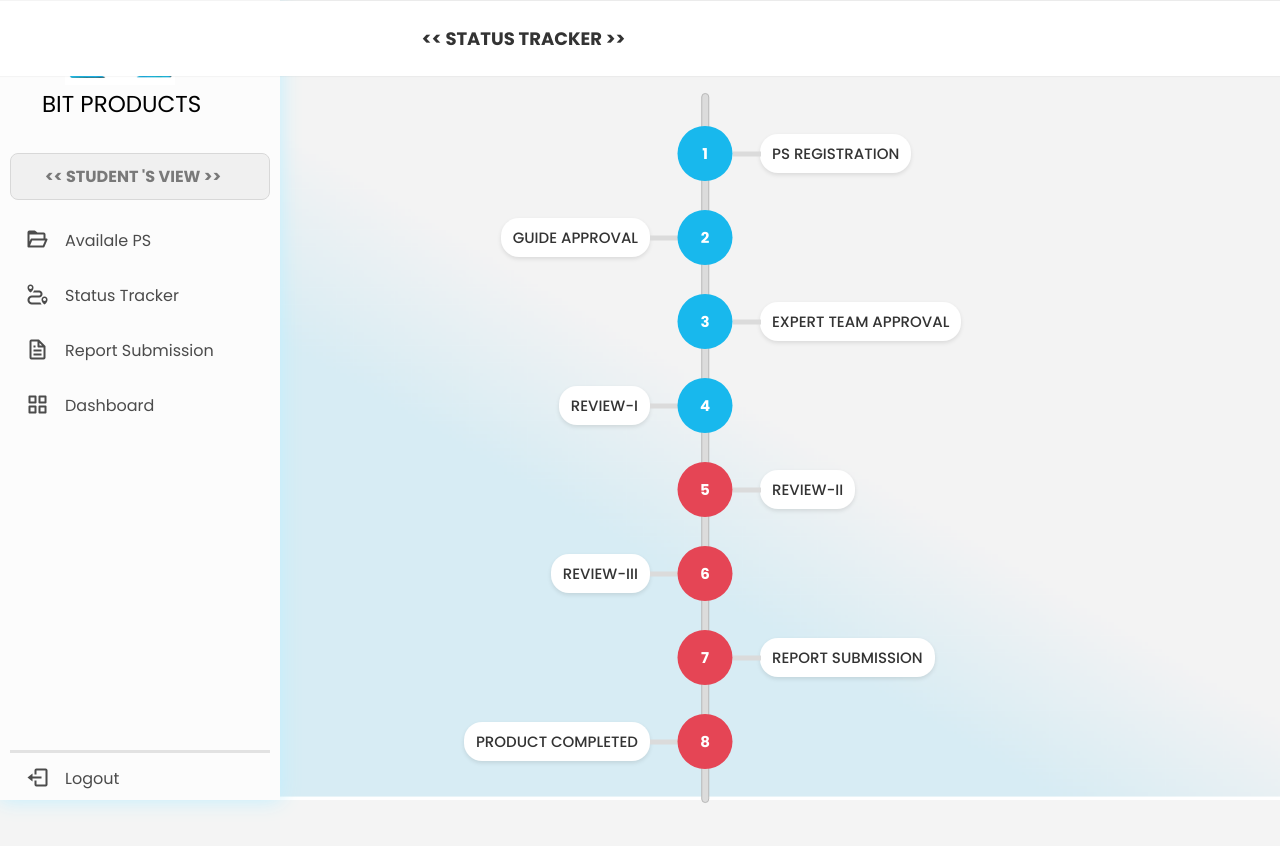
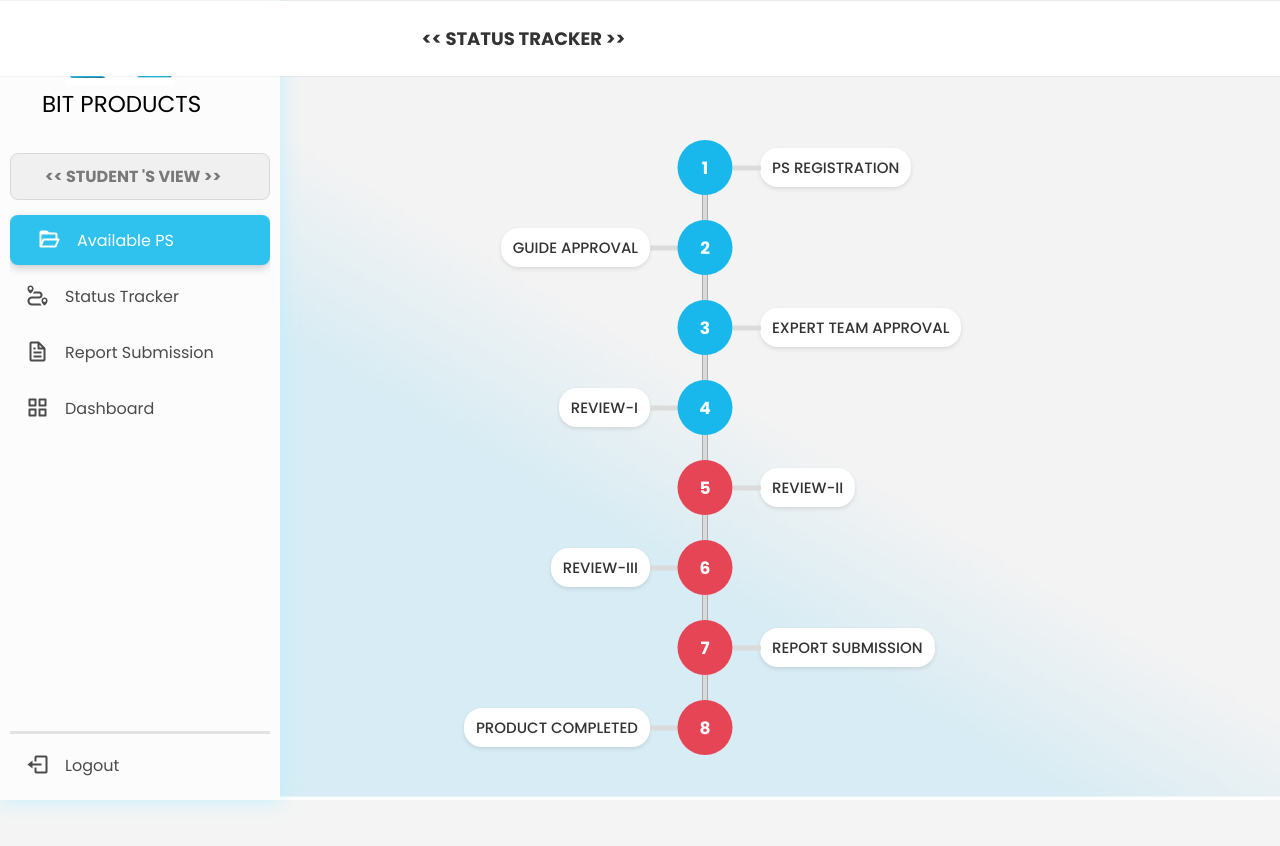
Before and after one commit to BalajiiSelvam/BIT-Prodcuts, a React (Vite) app: page /stracker in a window 1280 px wide. Shown: the top 846 px of the page. Built offline with nearby package versions, Linux system fonts and the light colour scheme.

Commit message:
Stracker updated

```diff
--- a/src/components/Ssidebar.jsx
+++ b/src/components/Ssidebar.jsx
@@ -1,56 +1,82 @@
-import React from 'react'
+import React, { useState } from 'react';
 import '@fortawesome/fontawesome-free/css/all.css';
-import './sbar.css'
-import BIT from '../assets/logo192.png'
+import './sbar.css';
+import BIT from '../assets/logo192.png';
 import { Link } from 'react-router-dom';
 
 export default function Ssidebar() {
+  const [activeLink, setActiveLink] = useState('/availps'); // Default active link
+
+  const handleLinkClick = (path) => {
+    setActiveLink(path);
+  };
+
   return (
     <>
       <nav className='sidebar locked'>
         <div className='logo_items flex'>
           <span className='nav_image'>
-            <img src={BIT} alt=""/>
+            <img src={BIT} alt="" />
           </span>
           <span className='logo_name'>BIT PRODUCTS</span>
         </div>
-      <div class="menu_container">
-        <div class="menu_items">
-          <ul class="menu_item">
-            <div class="menu_title flex">
-              <h3 class="title">&lt;&lt; STUDENT 'S VIEW &gt;&gt;</h3>
-              <span class="line"></span>
+        <div className='menu_container'>
+          <div className='menu_items'>
+            <ul className='menu_item'>
+              <div className='menu_title flex'>
+                <h3 className='title'>&lt;&lt; STUDENT 'S VIEW &gt;&gt;</h3>
+                <span className='line'></span>
               </div>
-            <li class="item">
-              <Link to="/availps" class="link flex">
+              <li className='item'>
+                <Link
+                  to="/availps"
+                  className={`link flex ${activeLink === '/availps' ? 'active' : ''}`}
+                  onClick={() => handleLinkClick('/availps')}
+                >
                   <i className="bx bx-folder-open" style={{ fontSize: '24px' }}></i>
-              <span>Availale PS</span>
+                  <span>Available PS</span>
                 </Link>
               </li>
-            <li className="item">
-  <Link to="/stracker" className="link flex">
+              <li className='item'>
+                <Link
+                  to="/stracker"
+                  className={`link flex ${activeLink === '/stracker' ? 'active' : ''}`}
+                  onClick={() => handleLinkClick('/stracker')}
+                >
                   <i className="bx bx-trip" style={{ fontSize: '24px' }}></i>
                   <span>Status Tracker</span>
                 </Link>
               </li>
-            <li class="item">
-              <a href="#" class="link flex">
-              <i class="bx bx-file"></i>
+              <li className='item'>
+                <a
+                  href="#"
+                  className={`link flex ${activeLink === '/report' ? 'active' : ''}`}
+                  onClick={() => handleLinkClick('/report')}
+                >
+                  <i className="bx bx-file"></i>
                   <span>Report Submission</span>
                 </a>
               </li>
-            <li class="item">
-              <a href="#" class="link flex">
-              <i class="bx bx-grid-alt"></i>
+              <li className='item'>
+                <a
+                  href="#"
+                  className={`link flex ${activeLink === '/dashboard' ? 'active' : ''}`}
+                  onClick={() => handleLinkClick('/dashboard')}
+                >
+                  <i className="bx bx-grid-alt"></i>
                   <span>Dashboard</span>
                 </a>
               </li>
               <ul className='btm'>
-              <li class="item">
-              <a href="#" class="link flex">
-              <i class="bx bx-log-out"></i>
+                <li className='item'>
+                  <Link
+                    to="/login"
+                    className={`link flex ${activeLink === '/login' ? 'active' : ''}`}
+                    onClick={() => handleLinkClick('/login')}
+                  >
+                    <i className="bx bx-log-out"></i>
                     <span>Logout</span>
-              </a>
+                  </Link>
                 </li>
               </ul>
             </ul>
@@ -60,5 +86,5 @@ export default function Ssidebar() {
       <div className='Topbar'>
       </div>
     </>
-  )
+  );
 }
--- a/src/components/sbar.css
+++ b/src/components/sbar.css
@@ -88,6 +88,7 @@
 
 .item {
     list-style: none;
+    margin-top: 6px;
 }
 
 .link {
@@ -114,19 +115,23 @@
         font-size: 16px;
 }
 
-.link:hover, .link.active {
-    background-color: rgb(62, 190, 229);
+.link:hover,
+.link.active {
+    background-color: rgb(47, 194, 239); /* Glassmorphic blue with transparency */
     color: #fff;
     padding-left: 12px;
+    backdrop-filter: blur(12px); /* Increased blur on active */
+    box-shadow: 0 3px 8px rgba(0, 0, 0, 0.2); /* Enhanced shadow for depth */
 }
+
 
 .item:hover {
     color: white;
 }
 
 .btm {
-    border-top: 3px solid rgba(0, 0, 0, 0.1);
-    margin-top: 320px;
+    border-top: 3.5px solid rgba(0, 0, 0, 0.1);
+    margin-top: 298px;
 }
 
 .Topbar {
--- a/src/pages/Student/stracker.css
+++ b/src/pages/Student/stracker.css
@@ -24,19 +24,19 @@ body {
     position: absolute;
     left: 50%;
     transform: translateX(-50%);
-    width: 7.5px;
-    height: 710px;
-    background-color: #dcdcdc;
-    border: 1px solid rgb(184, 184, 184);
+    width: 6px;
+    height: 600px;
+    background-color: #dadada;
+    border: 1px solid #acacac;
     border-radius: 4px;
-    margin-top: 23px;
+    margin-top: 60px;
 }
 
 .tracker-step {
     position: relative;
     display: flex;
     align-items: center;
-    margin: 84px 0;
+    margin: 80px 0;
 }
 
 .tracker-circle {
@@ -53,8 +53,9 @@ body {
     color: white;
     font-weight: bold;
     z-index: 1;
-    font-size: 15px;
+    font-size: 17px;
 }
+
 
 .tracker-circle.blue {
     background-color: #18b8ed;
@@ -76,6 +77,7 @@ body {
     background-color: #ffffff;
     border-radius: 18px;
     box-shadow: 0 2px 4px rgba(0, 0, 0, 0.1);
+
 }
 
 .tracker-label::before {
@@ -86,6 +88,7 @@ body {
     width: 20px;
     height: 2px;
     background-color: #dbdbdb;
+
 }
 
 .tracker-label.left {
```
Also changed, not shown: src/pages/Student/Report.jsx (added). Lines whose indentation alone changed are shown as unchanged.
